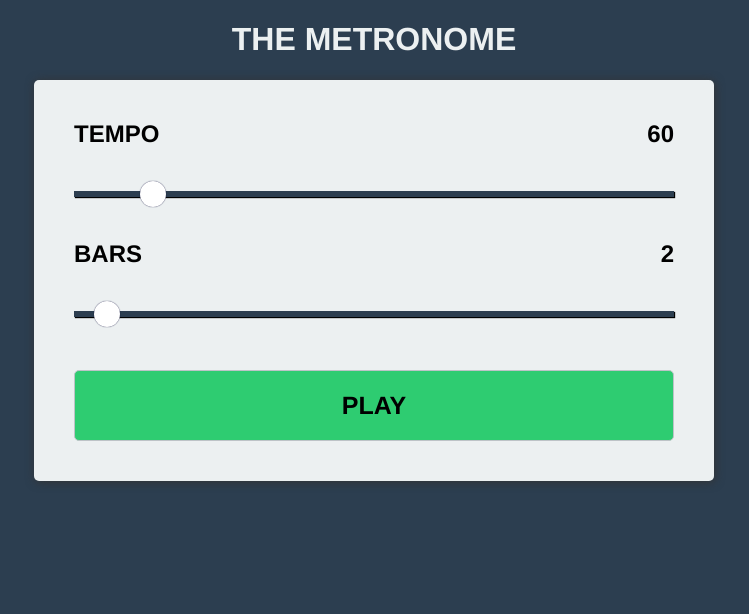
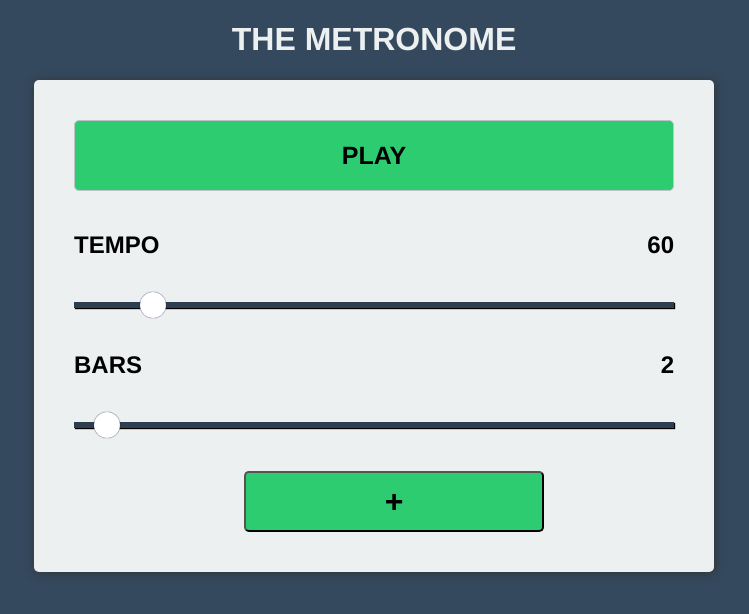
Before and after one commit to ajaymenon0/themetronome, a React app: page / in a window 1280 px wide. Shown: the top 614 px of the page, without its empty margins (266-1015 px from the left). Built offline with nearby package versions, Linux system fonts and the light colour scheme; the HTML template or start-up script is replaced by a standard one.

Commit message:
Componentising and PropTyping

```diff
--- a/package.json
+++ b/package.json
@@ -36,6 +36,7 @@
   },
   "dependencies": {
     "classnames": "^2.2.6",
+    "prop-types": "^15.6.2",
     "react": "^16.7.0",
     "react-dom": "^16.7.0"
   }
--- a/src/App.js
+++ b/src/App.js
@@ -1,5 +1,6 @@
 import React, { Component } from 'react';
 import classnames from 'classnames';
+import MetronomeItem from './MetronomeItem';
 
 class App extends Component {
   constructor(props) {
@@ -77,21 +78,18 @@ class App extends Component {
         <h1>THE METRONOME</h1>
         <div className="controls">
           <div className="row">
-            <div className="title">
-              <h2>TEMPO</h2>
-              <h2>{tempo}</h2>
-            </div>
-            <input type="range" value={tempo} min="30" max="290" className="slider" onChange={this.changeTempo} />
+            <button className={classnames('playPauseBtn', { stopped: isPlaying })} type="submit" onClick={this.playPauseHandler}>{isPlaying ? 'STOP' : 'PLAY'}</button>
           </div>
-          <div className="row">
-            <div className="title">
-              <h2>BARS</h2>
-              <h2>{isPlaying ? `${Math.ceil(beatCounter / 4)} / ${bars}` : bars}</h2>
-            </div>
-            <input type="range" value={bars} min="1" max="30" className="slider" onChange={this.changeBars} />
-          </div>
-          <div className="row">
-            <button className={classnames('playPauseBtn', { stopped: isPlaying })} type="submit" onClick={this.playPauseHandler}>{isPlaying ? 'STOP' : 'PLAY'}</button>
+          <MetronomeItem
+            tempo={tempo}
+            isPlaying={isPlaying}
+            bars={bars}
+            beatCounter={beatCounter}
+            handleTempoChange={this.changeTempo}
+            handleBarChange={this.changeBars}
+          />
+          <div className="row addSet">
+            <button type="button" className="addSetBtn">+</button>
           </div>
         </div>
       </div>
--- /dev/null
+++ b/src/MetronomeItem.js
@@ -0,0 +1,43 @@
+import React, { Fragment } from 'react';
+import PropTypes from 'prop-types';
+
+const MetronomeItem = ({
+  tempo, bars, isPlaying, handleTempoChange, handleBarChange, beatCounter,
+}) => (
+  <Fragment>
+    <div className="row">
+      <div className="title">
+        <h2>TEMPO</h2>
+        <h2>{tempo}</h2>
+      </div>
+      <input type="range" value={tempo} min="30" max="290" className="slider" onChange={handleTempoChange} />
+    </div>
+    <div className="row">
+      <div className="title">
+        <h2>BARS</h2>
+        <h2>{isPlaying ? `${Math.ceil(beatCounter / 4)} / ${bars}` : bars}</h2>
+      </div>
+      <input type="range" value={bars} min="1" max="30" className="slider" onChange={handleBarChange} />
+    </div>
+  </Fragment>
+);
+
+MetronomeItem.defaultProps = {
+  tempo: 60,
+  bars: 1,
+  isPlaying: false,
+  beatCounter: 0,
+  handleTempoChange: () => {},
+  handleBarChange: () => {},
+};
+
+MetronomeItem.propTypes = {
+  tempo: PropTypes.number,
+  bars: PropTypes.number,
+  isPlaying: PropTypes.bool,
+  beatCounter: PropTypes.number,
+  handleTempoChange: PropTypes.func,
+  handleBarChange: PropTypes.func,
+};
+
+export default MetronomeItem;
--- a/src/css/styles.css
+++ b/src/css/styles.css
@@ -2,12 +2,14 @@
 
 :root {
   --sliderColour: #2C3E50;
+  --green: #2ecc71;
+  --danger: #e74c3c;
 }
 
 body {
   font-family: Helvetica, sans-serif;
   font-weight: 100;
-  background-color: #2c3e50;
+  background-color: #34495e;
 }
 
 h1{
@@ -19,17 +21,31 @@ h1{
   border-radius: none;
   padding: 20px 10px;
   width: 100%;
-  margin: 30px 0 20px;
+  margin: 20px 0;
   border: 1px solid #bdc3c7;
-  background-color: #2ecc71;
+  background-color: var(--green);
   font-family: Helvetica, sans-serif;
   font-size: 25px;
   font-weight: bold;
   border-radius: 5px;
 }
 
+.addSet {
+  text-align: center;
+  padding: 20px;
+}
+
+.addSetBtn {
+  padding: 10px 15px;
+  width: 50%;
+  font-size: 32px;
+  font-weight: bold;
+  border-radius: 5px;
+  background-color: var(--green);
+}
+
 .stopped {
-  background-color: #e74c3c;
+  background-color: var(--danger);
 }
 
 .controls {
```
Also changed, not shown: 1 other file (tests, documents, lock files or other folders).
